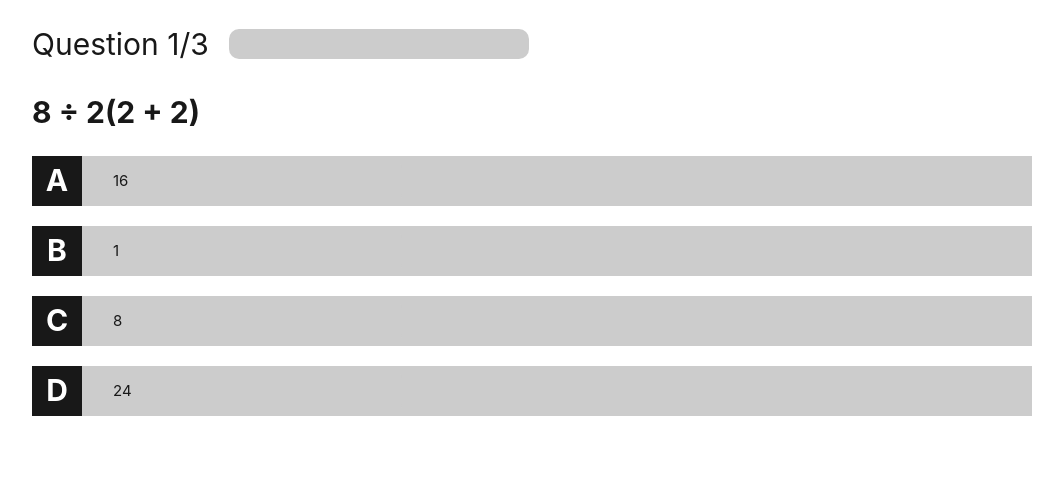
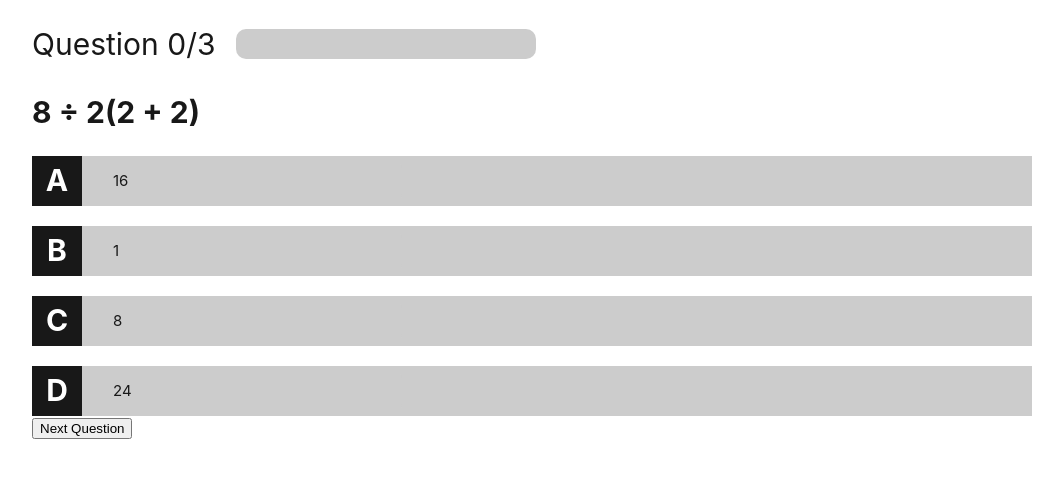
Before and after one commit to iamAndreyGavrilov/Ultimate-Vue-3-2, a Vue app in the folder QuizApp/: page /quiz/1 in a window 1280 px wide. Shown: the top 478 px of the page, without its empty margins (108-1171 px from the left). Built offline with nearby package versions, Linux system fonts and the light colour scheme.

Commit message:
currentQuestionIndex no change html

```diff
--- a/QuizApp/src/components/QuizHeader.vue
+++ b/QuizApp/src/components/QuizHeader.vue
@@ -1,10 +1,14 @@
 <script setup>
+
+const props = defineProps({
+  questionStatus: String,
+})
 
 </script>
 
 <template>
   <header>
-    <h4>Question 1/3</h4>
+    <h4>Question {{ questionStatus }}</h4>
     <div class="bar">
       <div class="completion"></div>
     </div>
--- a/QuizApp/src/views/QuizView.vue
+++ b/QuizApp/src/views/QuizView.vue
@@ -2,25 +2,28 @@
 import Question from "@/components/Question.vue";
 import QuizHeader from "@/components/QuizHeader.vue";
 import {useRoute} from "vue-router";
-import {ref} from "vue";
+import {ref, watch, computed} from "vue";
 import quizes from "@/data/quizes.json";
 
 const route = useRoute();
+const quizId = parseInt(route.params.id);
+const quiz = quizes.find((quiz) => quiz.id === quizId);
+const currentQuestionIndex = ref(0); //"questions" array index, from json file
 
-const quizId = parseInt(route.params.id);
+const questionStatus = computed(() => {
+  return `${currentQuestionIndex.value}/${quiz.questions.length}`;
+});
 
-const quiz = quizes.find((quiz) => quiz.id === quizId);
-
-const currentQuestionIndex = ref(0); //"questions" array index, from json file
 
 </script>
 
 <template>
   <div>
-    <QuizHeader/>
+    <QuizHeader :questionStatus="questionStatus"/>
     <div>
       <Question :question="quiz.questions[currentQuestionIndex]"/>
     </div>
+    <button @click="currentQuestionIndex++">Next Question</button>
   </div>
 </template>
 
```
